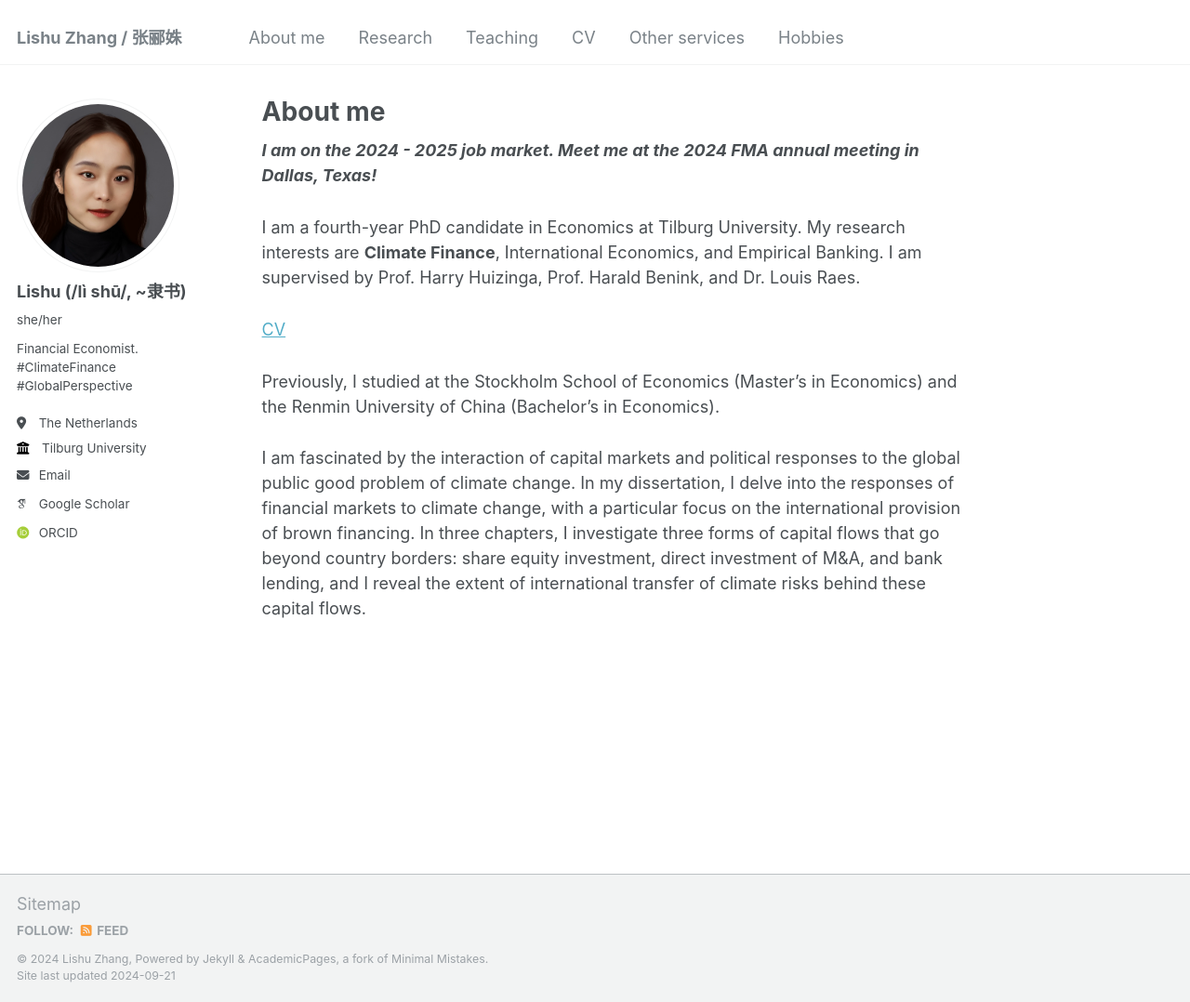
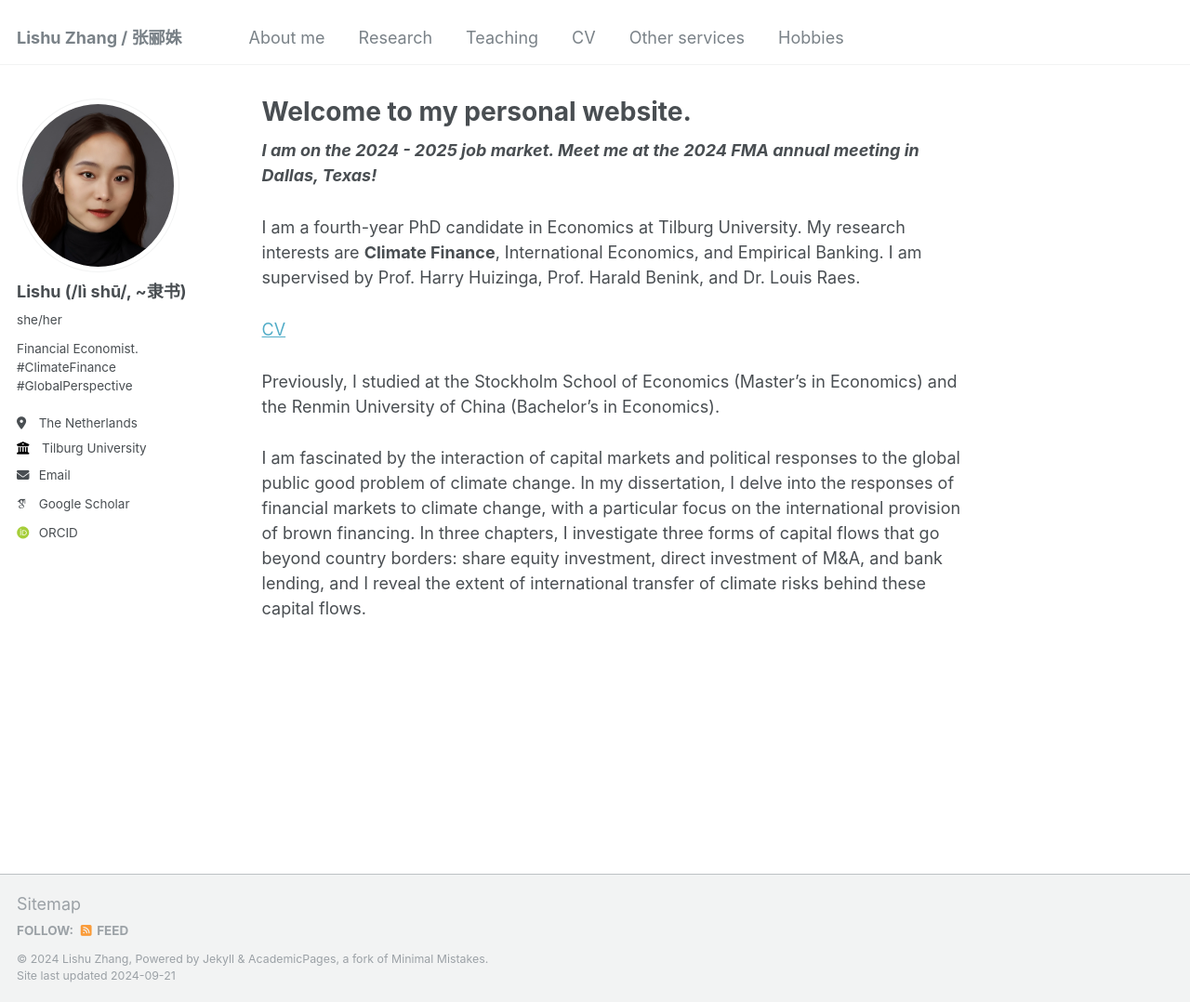
Before and after one commit to LishuZ/LishuZ.github.io, a Jekyll site: the page built from _pages/about.md, in a window 1280 px wide and 1078 px high. Shown: the whole window at 93% size. Built offline with Jekyll 4.4.1, drawn with Linux system fonts in a browser that asks for light colours; some web fonts are replaced.

Commit message:
Update about.md

```diff
--- a/_pages/about.md
+++ b/_pages/about.md
@@ -1,6 +1,6 @@
 ---
 permalink: /
-title: "About me"
+title: "Welcome to my personal website."
 author_profile: true
 redirect_from:
   - /about/
```
